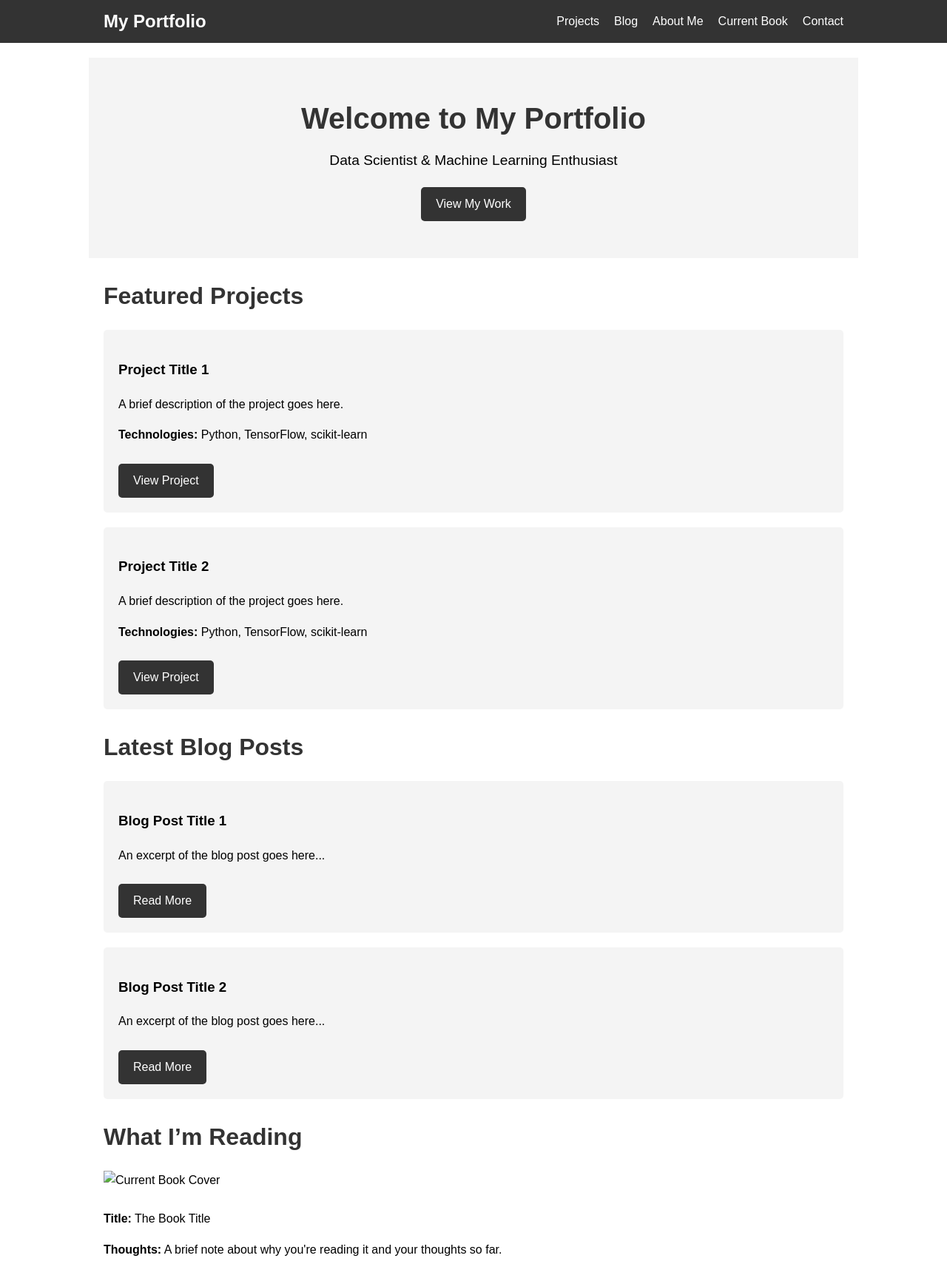
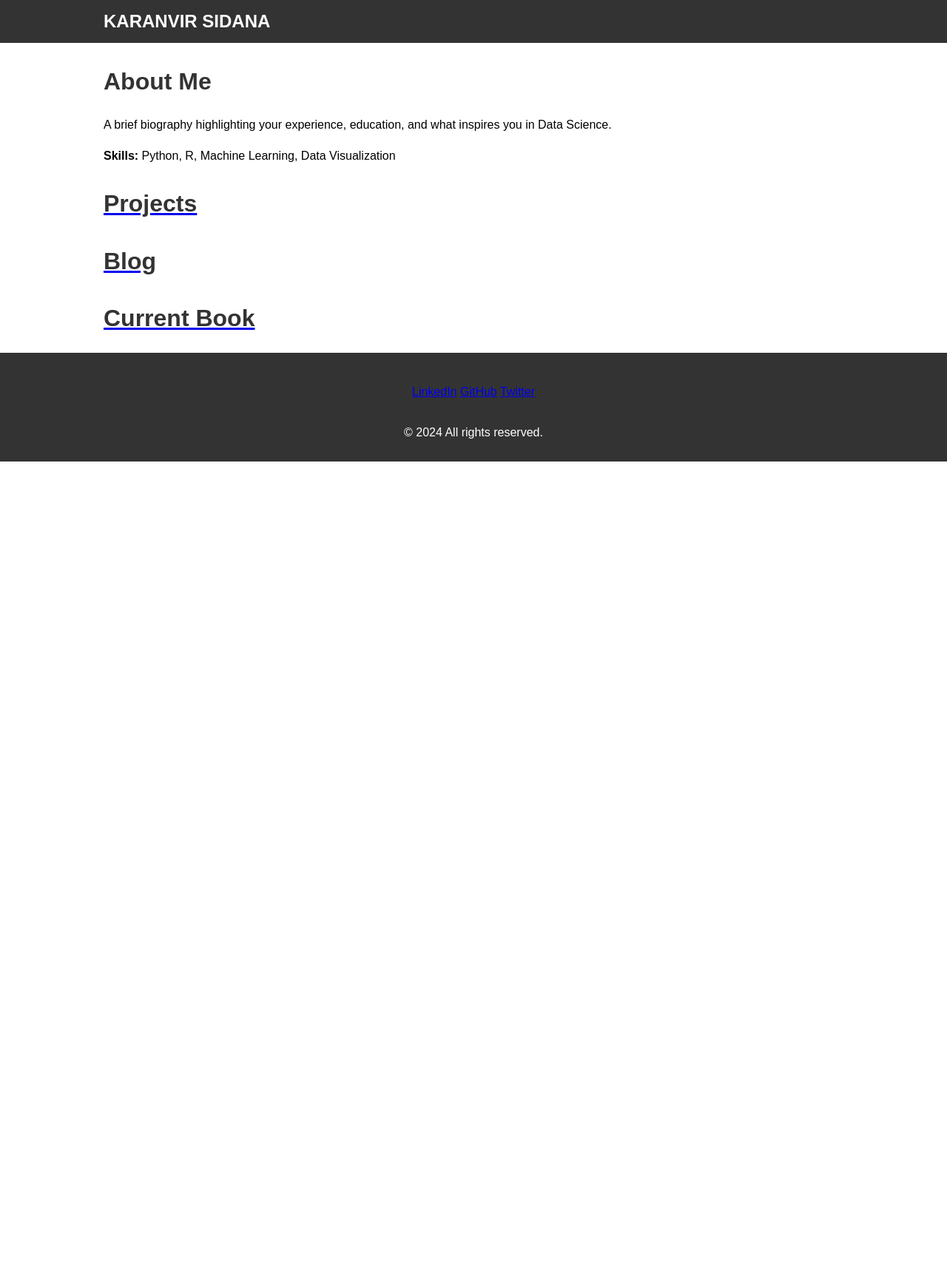
Before and after one commit to KaranvirSIdana/KaranvirSIdana, a plain HTML site: page index.html in a window 1280 px wide. Shown: the top 1705 px of the page at 74% size. After the commit the page ends 800 px from the top, so only its background shows below. Drawn offline with Linux system fonts and the light colour scheme.

Commit message:
Update index.html

```diff
--- a/index.html
+++ b/index.html
@@ -4,94 +4,57 @@
     <meta charset="UTF-8">
     <meta name="viewport" content="width=device-width, initial-scale=1.0">
     <title>Mushi Mushi</title>
-    <link rel="stylesheet" href="./style.css">
+    <link rel="stylesheet" href="style.css">
+      <link href="https://fonts.googleapis.com/css2?family=Nunito:wght@400;700&display=swap" rel="stylesheet">
+
 </head>
 <body>
     <header>
         <nav>
-            <h1>My Portfolio</h1>
-            <ul>
-                <li><a href="#projects">Projects</a></li>
-                <li><a href="#blog">Blog</a></li>
-                <li><a href="#about">About Me</a></li>
-                <li><a href="#current-book">Current Book</a></li>
-                <li><a href="#contact">Contact</a></li>
-            </ul>
+            <h1>KARANVIR SIDANA</h1>
         </nav>
     </header>
 
-    <section id="hero">
-        <h2>Welcome to My Portfolio</h2>
-        <p>Data Scientist & Machine Learning Enthusiast</p>
-        <a href="#projects" class="btn">View My Work</a>
-    </section>
-
-    <section id="projects">
-        <h2>Featured Projects</h2>
-        <div class="project">
-            <h3>Project Title 1</h3>
-            <p>A brief description of the project goes here.</p>
-            <p><strong>Technologies:</strong> Python, TensorFlow, scikit-learn</p>
-            <a href="#" class="btn">View Project</a>
-        </div>
-        <div class="project">
-            <h3>Project Title 2</h3>
-            <p>A brief description of the project goes here.</p>
-            <p><strong>Technologies:</strong> Python, TensorFlow, scikit-learn</p>
-            <a href="#" class="btn">View Project</a>
-        </div>
-    </section>
-
-    <section id="blog">
-        <h2>Latest Blog Posts</h2>
-        <div class="blog-post">
-            <h3>Blog Post Title 1</h3>
-            <p>An excerpt of the blog post goes here...</p>
-            <a href="#" class="btn">Read More</a>
-        </div>
-        <div class="blog-post">
-            <h3>Blog Post Title 2</h3>
-            <p>An excerpt of the blog post goes here...</p>
-            <a href="#" class="btn">Read More</a>
-        </div>
-    </section>
-
-    <section id="current-book">
-        <h2>What I’m Reading</h2>
-        <img src="book-cover.jpg" alt="Current Book Cover">
-        <p><strong>Title:</strong> The Book Title</p>
-        <p><strong>Thoughts:</strong> A brief note about why you're reading it and your thoughts so far.</p>
-    </section>
-
+    <main>
         <section id="about">
             <h2>About Me</h2>
             <p>A brief biography highlighting your experience, education, and what inspires you in Data Science.</p>
             <p><strong>Skills:</strong> Python, R, Machine Learning, Data Visualization</p>
         </section>
 
+        <section id="tiles">
+            <div class="tile" id="projects">
+                <a href="projects.html">
+                    <h2>Projects</h2>
+                </a>
+            </div>
+            <div id="bottom-tiles">
+                <div class="tile-small" id="blog">
+                    <a href="blog.html">
+                        <h2>Blog</h2>
+                    </a>
+                </div>
+                <div class="tile-small" id="current-book">
+                    <a href="current-book.html">
+                        <h2>Current Book</h2>
+                    </a>
+                </div>
+            </div>
+        </section>
+    </main>
+
+    <footer>
         <section id="contact">
-        <h2>Contact Me</h2>
-        <form>
-            <label for="name">Name:</label>
-            <input type="text" id="name" name="name" required>
-
-            <label for="email">Email:</label>
-            <input type="email" id="email" name="email" required>
-
-            <label for="message">Message:</label>
-            <textarea id="message" name="message" required></textarea>
-
-            <button type="submit" class="btn">Send</button>
-        </form>
             <div class="social">
                 <a href="#">LinkedIn</a>
                 <a href="#">GitHub</a>
                 <a href="#">Twitter</a>
             </div>
         </section>
+        <p>&copy; 2024 All rights reserved.</p>
+    </footer>
+      <script src="script.js"></script> <!-- Include the JS file here -->
 
-    <footer>
-        <p>&copy; 2024 My Portfolio. All rights reserved.</p>
-    </footer>
 </body>
+
 </html>
```
Lines whose indentation alone changed are shown as unchanged.
